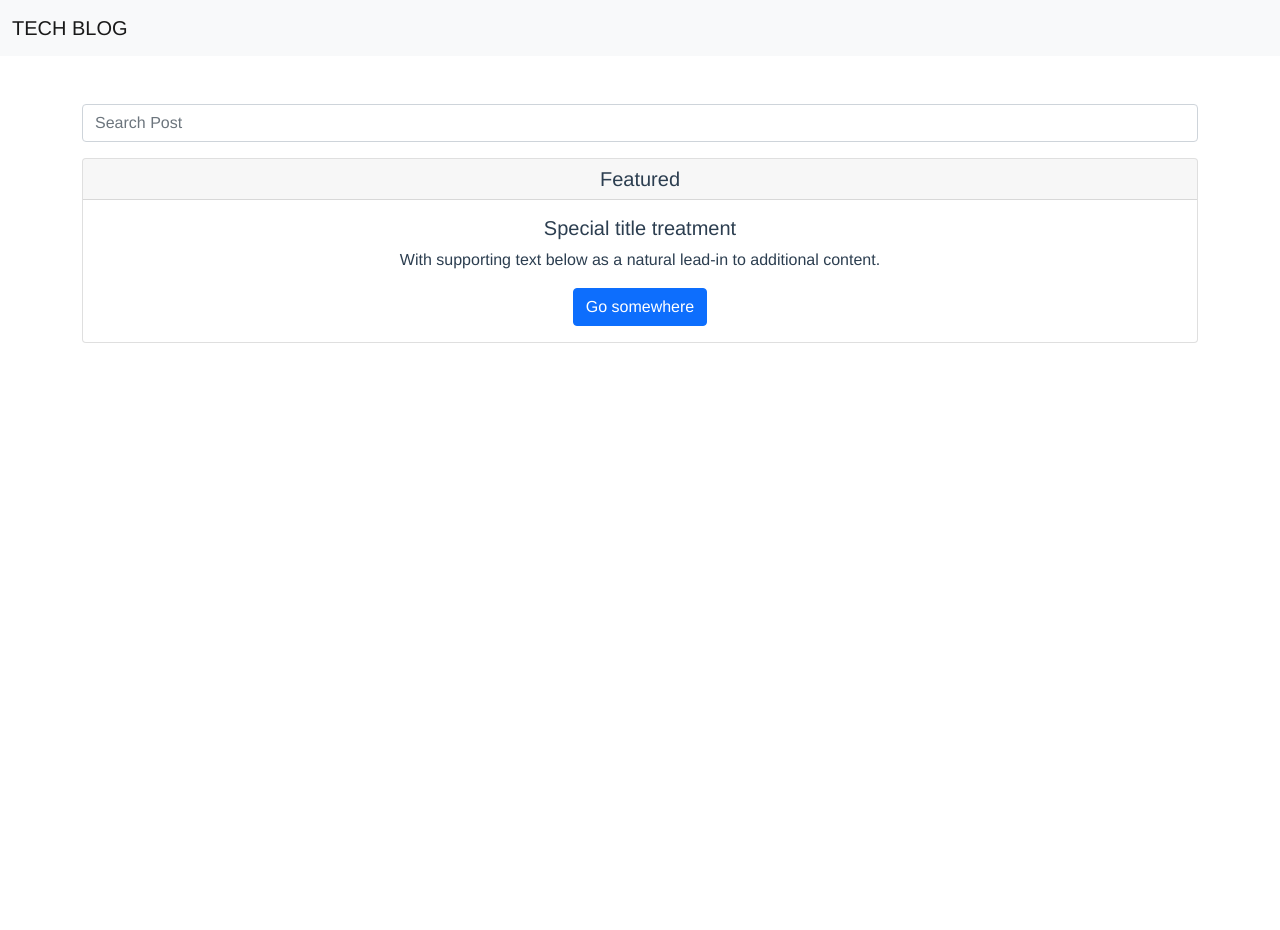
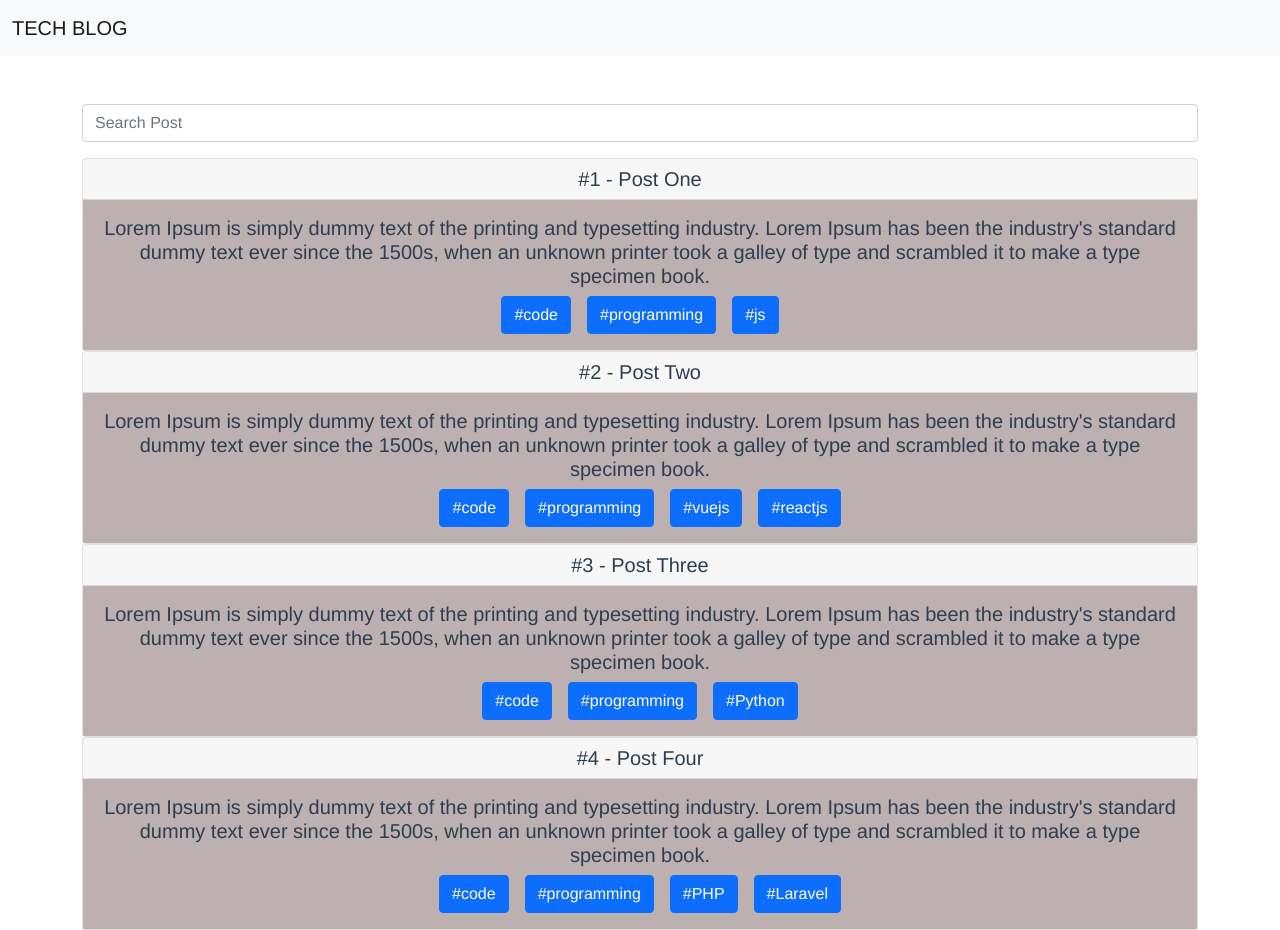
Before and after one commit to gimnakatugampala/tech-blog, a Vue app: page / in a window 1280 px wide. Before the commit the page ends 800 px from the top, so only its background shows below. Built offline with nearby package versions, Linux system fonts and the light colour scheme; data requests are answered from the project's data file.

Commit message:
injected data to the front

```diff
--- a/src/components/PostList.vue
+++ b/src/components/PostList.vue
@@ -1,18 +1,24 @@
 <template>
-    <div class="card">
-    <h5 class="card-header">Featured</h5>
+    <div class="card" v-for="post in posts" :key="post.id">
+    <h5 class="card-header">#{{post.id}} - {{post.title}}</h5>
     <div class="card-body">
-    <h5 class="card-title">Special title treatment</h5>
-    <p class="card-text">With supporting text below as a natural lead-in to additional content.</p>
-    <a href="#" class="btn btn-primary">Go somewhere</a>
+    <h5 class="card-title">{{post.body}}</h5>
+    <a href="#" class="btn btn-primary mx-2" v-for="tags in post.tags">#{{tags}}</a>
   </div>
 </div>
 </template>
 
 <script>
 export default {
-    setup() {
-
-    },
+    props:['posts'],
+    setup(posts) {
+        console.log(posts)
+    }
 }
 </script>
+
+<style>
+.card-body{
+    background:rgb(189, 176, 176)
+}
+</style>
--- a/src/views/Home.vue
+++ b/src/views/Home.vue
@@ -3,7 +3,7 @@
    <Navbar />
    <div class="container mt-5">
      <Filter />
-     <PostList />
+     <PostList :posts="posts"/>
    </div>
   </div>
 </template>
@@ -14,6 +14,7 @@
 import Navbar from '@/components/Navbar.vue'
 import Filter from '@/components/Filter.vue'
 import PostList from '@/components/PostList.vue'
+import { ref } from 'vue'
 
 export default {
   name: 'Home',
@@ -21,6 +22,29 @@ export default {
     Navbar,
     Filter,
     PostList
+  },
+  setup(){
+    const posts = ref([])
+    const error = ref(null)
+
+    const load = async () =>{
+      try{
+        let data = await fetch('http://localhost:3000/blogs')
+        if(!data.ok){
+          throw Error('No Data Available!')
+        }
+        posts.value = await data.json();
+      }
+      catch(err){
+        error.value = err.message
+        console.log(error.value)
+      }
+    }
+
+    load()
+
+    return {posts}
   }
 }
+
 </script>
```
